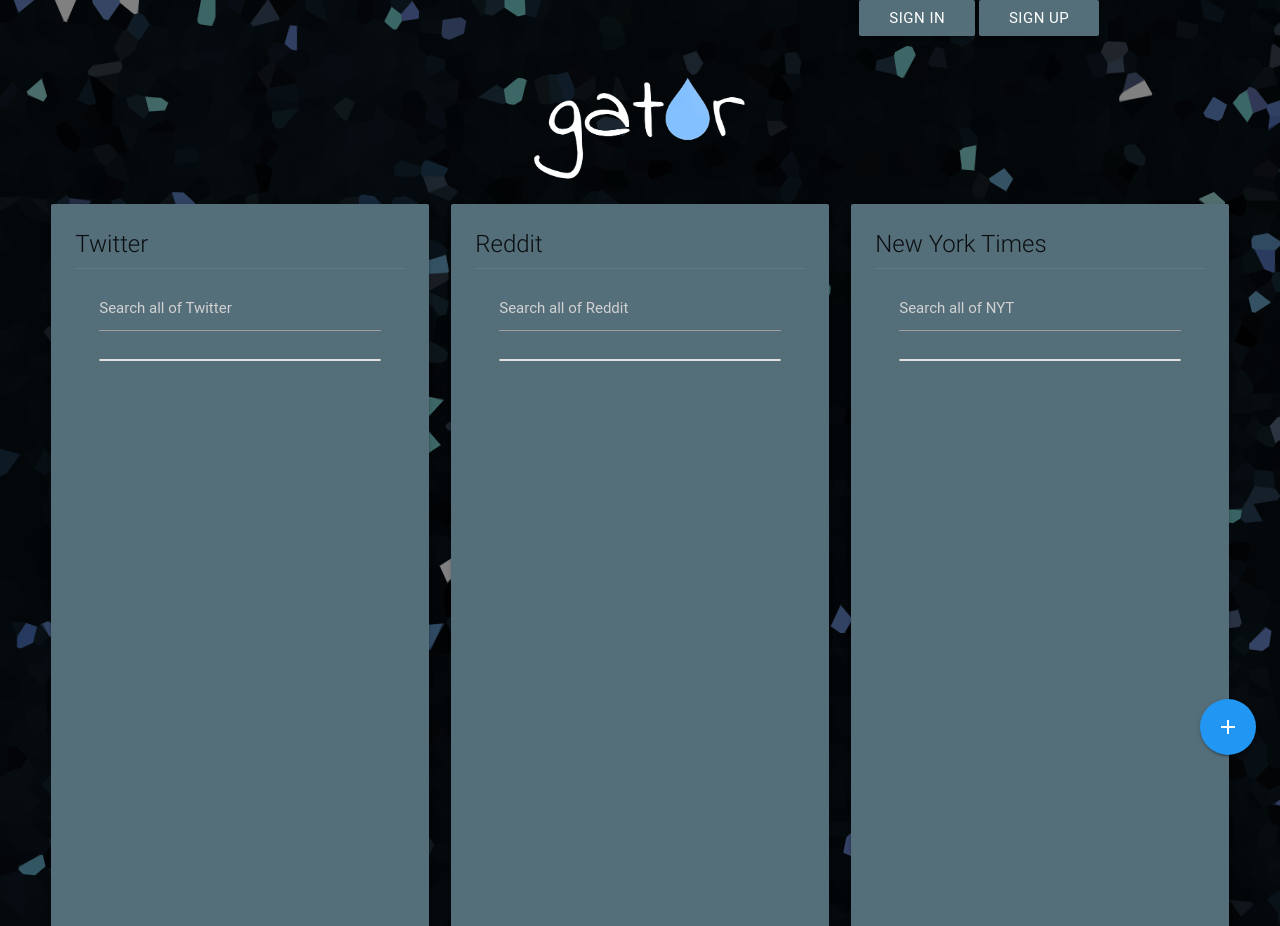
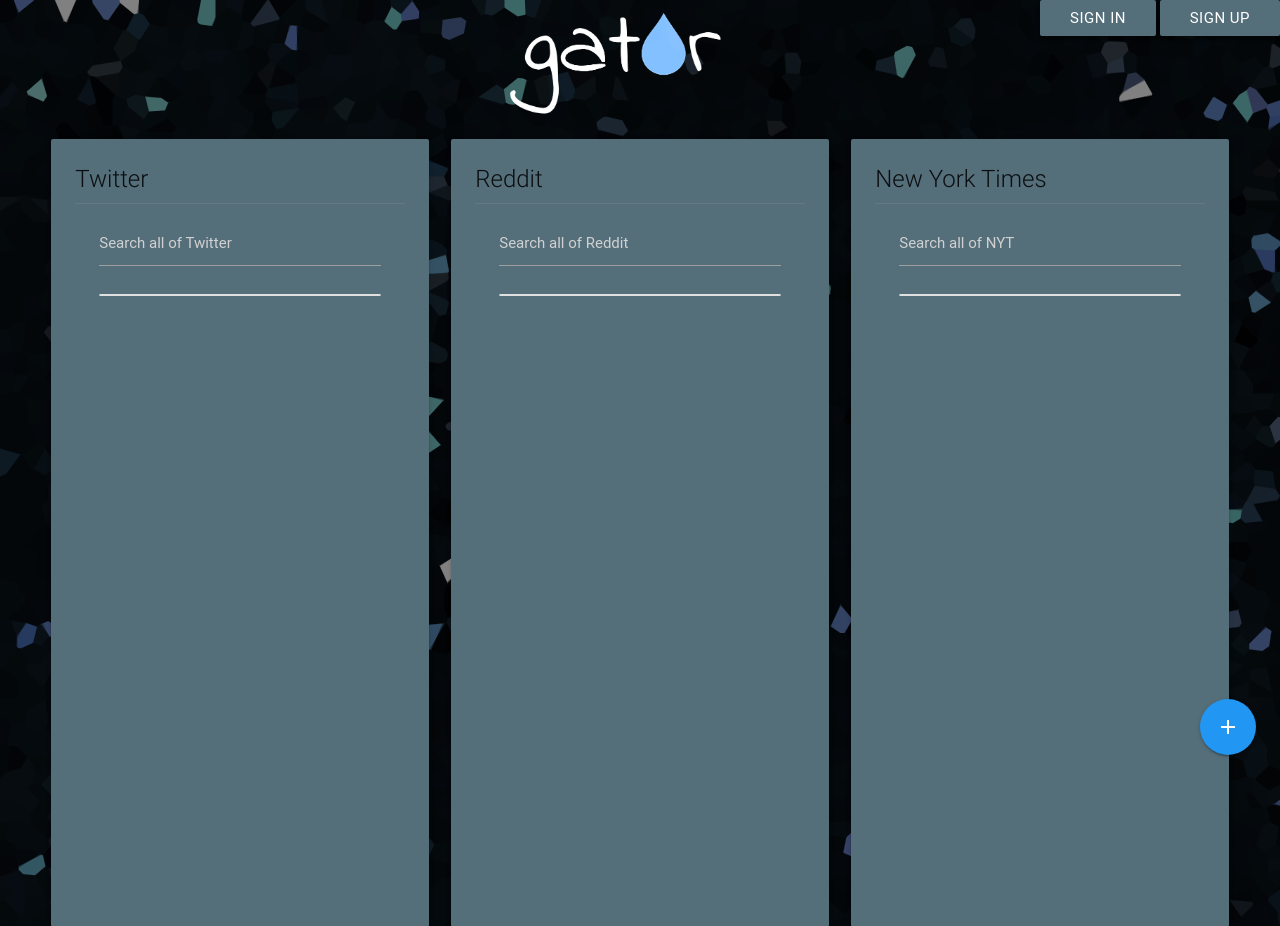
Before and after one commit to mlin2814/Gator, a PHP site: page / in a window 1280 px wide. Shown: the top 926 px of the page. Run offline with PHP 8.4, Linux system fonts and the light colour scheme; some libraries are stand-ins or nearby versions; some web fonts are replaced.

Commit message:
logo fix

```diff
--- a/assets/css/style.css
+++ b/assets/css/style.css
@@ -12,7 +12,8 @@ img{
 }
 
 .logo{
-	text-align: center;
+	margin: 0 auto;
+	right: 50%;
 }
 
 img{
--- a/index.html
+++ b/index.html
@@ -8,10 +8,7 @@
 <link rel="stylesheet" href="assets/css/style.css">
 </head>
 <body>
-  <div class="container">
-    <div class="row" id="row1">
   <div class="navbar-fixed right">
-
 
 <!-- Modal button 1 -->
   <a class="waves-effect waves-light btn modal-trigger blue-grey darken-1" href="#modal1">Sign In</a>
@@ -42,12 +39,11 @@
 	    </div>
 	  </div>
 	 </div>
-  </div>
 
-		<div class = "logo">
-			<a href ="#" class = 'brand-logo center'><img src = "assets/images/gator.png"></a>
-		</div>
-   </div>
+    <div class="container center-align">
+			<img class="logo" src = "assets/images/gator.png">
+    </div>
+
 <!-- 		<div class="row">
         <div class="col s12 m12">
           <div class="card blue-grey darken-1">
```
